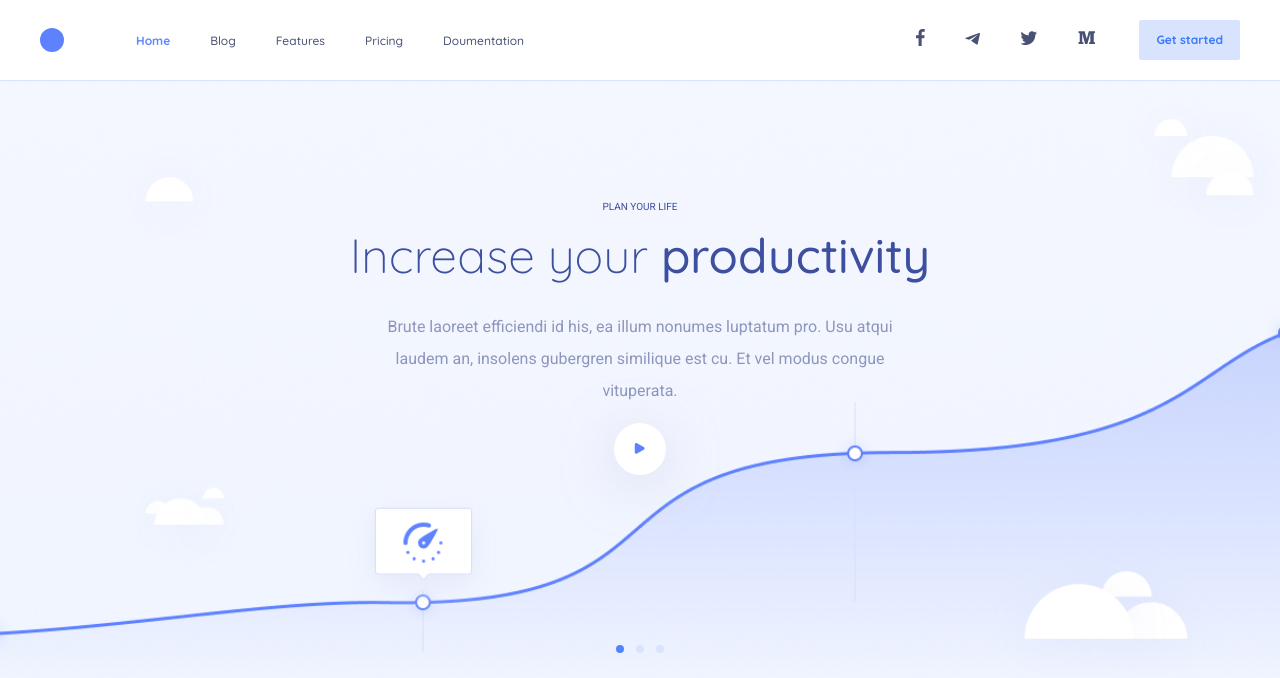
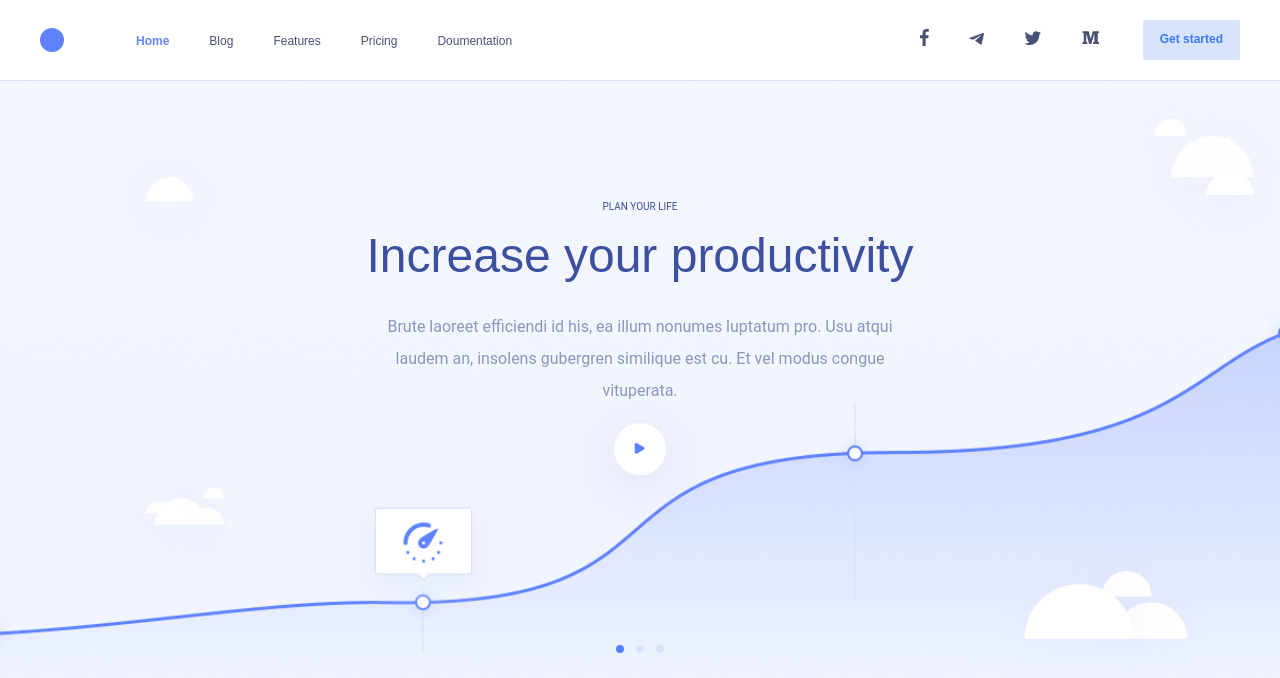
Before and after one commit to 89653126109/89653126109.github.io, a website: page index.html in a window 1280 px wide. Shown: the top 678 px of the page. Drawn offline with Linux system fonts and the light colour scheme.

Commit message:
Update style.css

```diff
--- a/css/style.css
+++ b/css/style.css
@@ -1,5 +1,5 @@
 @import url("./normalize.css");
-@import url("https://fonts.googleapis.com/css2?family=Quicksand:wght@300;400;500;700&family=Roboto:wght@400;500;700&display=swap");
+/* @import url("https://fonts.googleapis.com/css2?family=Quicksand:wght@300;400;500;700&family=Roboto:wght@400;500;700&display=swap"); */
 body {
   font-family: 'Roboto', sans-serif;
   color: #8d96bd; }
```
